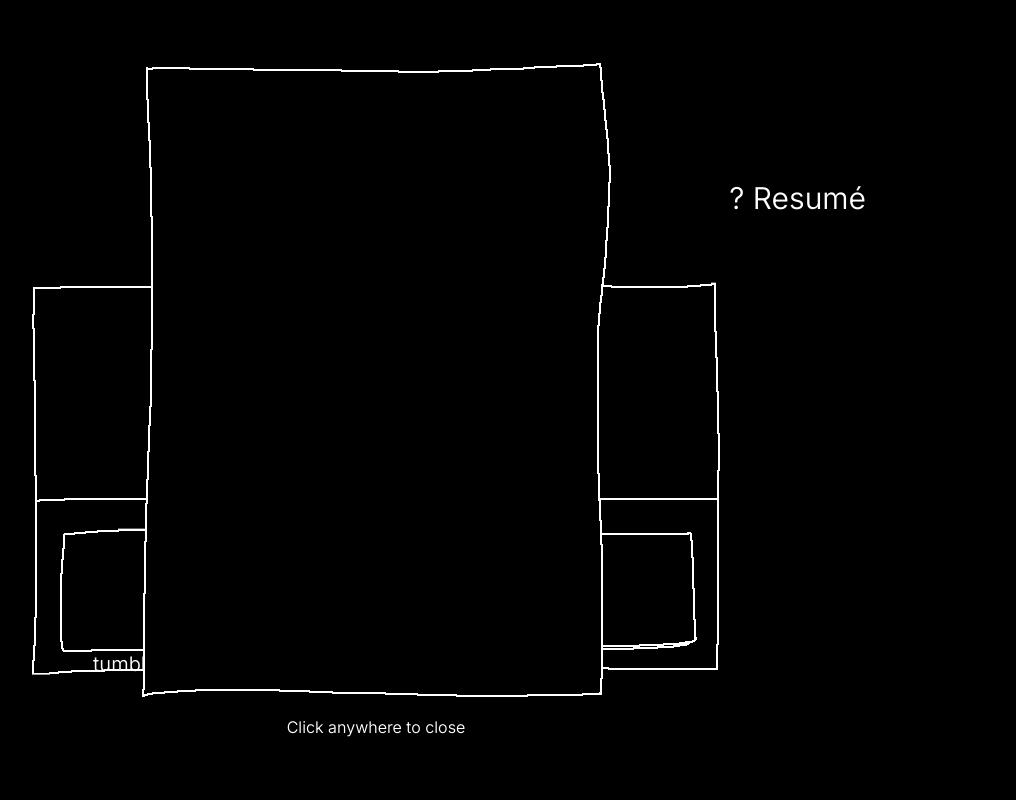
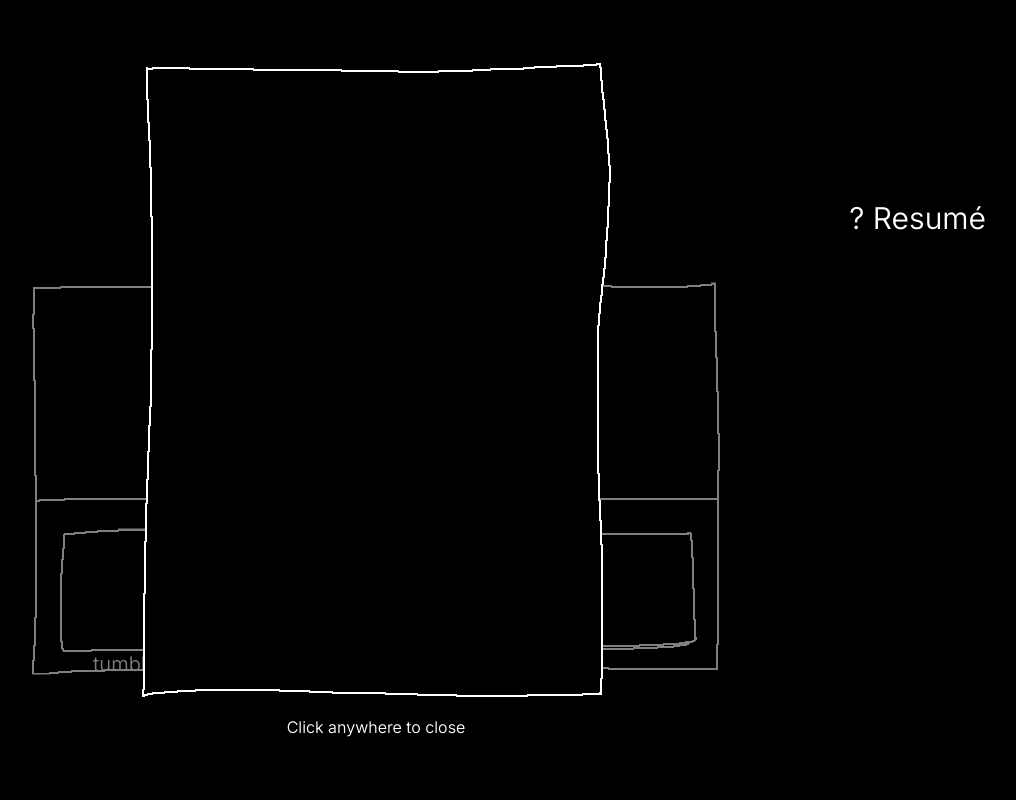
Before and after one commit to rigormortis123/portfolio, a website built with Parcel: page src/index.html in a window 1280 px wide. Both pictures are taken after a click on the element "? Resumé". Shown: the top 800 px of the page, without its empty margins (264-1280 px from the left). Built offline with nearby package versions, Linux system fonts and the light colour scheme.

Commit message:
smaccs mieux organiser, landing page terminer sauf le popup

```diff
--- a/src/css/_base.css
+++ b/src/css/_base.css
@@ -19,35 +19,23 @@ body {
   background: black;
   font-family: "Inter", sans-serif;
   font-weight: 350;
+  height: 130vh;
 }
 
-.landing-popup {
-  position: fixed;
-  inset: 0;
-  display: flex;
-  flex-direction: column;
-  align-items: center;
-  justify-content: center;
-  transform: translateX(100%);
-  transition: all 200ms ease-in-out;
+html {
+  image-rendering: pixelated;
+  cursor: url("../imgs/mouse.svg"), none;
 }
 
-.landing-popup p {
-  margin-top: 20px;
+a:hover {
+  cursor: url("../imgs/mouse.svg"), none;
 }
 
-.landing-popup.is-open {
-  transform: translateX(0);
+.cursor {
+  width: 30px;
+  height: 30px;
+  border-radius: 15px;
+  background: red;
+  position: fixed;
+  pointer-events: none;
 }
-
-.drawer-2 {
-  position: relative;
-  top: -1;
-}
-
-.drawer-3 {
-  font-size: 25px;
-  position: relative;
-  top: 3;
-  right: 6;
-}
--- a/src/css/_layout.css
+++ b/src/css/_layout.css
@@ -1,5 +1,5 @@
 .l-box {
-  z-index: -1;
+  z-index: 0;
   position: fixed;
   top: 0;
   top: 50%;
@@ -8,18 +8,50 @@
   image-rendering: pixelated;
   image-rendering: -moz-crisp-edges;
   image-rendering: crisp-edges;
-  animation: hover 2000ms infinite ease-in-out;
+  /* animation: float 2000ms infinite ease-in-out; */
 }
 
-@keyframes hover {
+@keyframes float {
   50% {
     transform: translate(-50%, -48%);
   }
 }
 
 .l-menu {
+  position: fixed;
   display: flex;
-  margin: 180px 150px;
   justify-content: flex-end;
   font-size: 30px;
+  width: 100%;
+  top: 200px;
+  right: 30px;
 }
+
+.l-bottom-img {
+  height: 100%;
+  display: flex;
+  align-items: flex-end;
+  justify-content: center;
+  pointer-events: none;
+  padding-bottom: 70px;
+}
+
+.l-buttons {
+  margin-top: -146px;
+  display: flex;
+  gap: 32px;
+  margin-left: 28px;
+}
+
+.l-overlay {
+  transition: all 200ms linear;
+}
+
+.l-overlay.is-active {
+  inset: 0;
+  position: fixed;
+  height: 1000px;
+  width: 1000px;
+  background-color: black;
+  opacity: 0.5;
+}
--- a/src/css/main.css
+++ b/src/css/main.css
@@ -2,4 +2,6 @@
 @import "./_font.css";
 @import "./_base.css";
 @import "./_layout.css";
-@import "./modules/_landing.css";
+@import "./modules/_index.css";
+@import "./modules/_drawer.css";
+@import "./modules/_button.css";
--- /dev/null
+++ b/src/css/modules/_button.css
@@ -0,0 +1,16 @@
+.button-landing-text {
+  position: relative;
+  bottom: 73;
+  font-size: 20px;
+}
+
+.button-landing {
+  display: flex;
+  flex-direction: column;
+  align-items: center;
+  transition: all 100ms ease-in-out;
+}
+
+.button-landing:hover {
+  transform: translateY(30px);
+}
--- /dev/null
+++ b/src/css/modules/_drawer.css
@@ -0,0 +1,11 @@
+.drawer-2 {
+  position: relative;
+  top: -1;
+}
+
+.drawer-3 {
+  font-size: 25px;
+  position: relative;
+  top: 3;
+  right: 6;
+}
--- /dev/null
+++ b/src/css/modules/_index.css
@@ -0,0 +1,31 @@
+.index-creature {
+  margin-left: 205px;
+}
+
+.index-box {
+  margin-top: -155px;
+  pointer-events: none;
+}
+
+.index-popup {
+  position: fixed;
+  inset: 0;
+  display: flex;
+  flex-direction: column;
+  align-items: center;
+  justify-content: center;
+  transform: translateX(100%);
+  transition: all 200ms ease-in-out;
+}
+
+.index-popup p {
+  margin-top: 20px;
+}
+
+.index-popup.is-open {
+  transform: translateX(0);
+}
+
+.index-bottom-img {
+  width: 100px;
+}
--- a/src/css/modules/_landing.css
+++ /dev/null
@@ -1,31 +0,0 @@
-.landing-creature {
-  margin-left: 205px;
-}
-
-.landing-box {
-  margin-top: -155px;
-  pointer-events: none;
-}
-
-.landing-buttons {
-  margin-top: -146px;
-  display: flex;
-  gap: 32px;
-  margin-left: 28px;
-}
-
-.landing-button-text {
-  position: relative;
-  bottom: 73;
-  font-size: 20px;
-}
-
-.landing-button {
-  display: flex;
-  flex-direction: column;
-  align-items: center;
-  transition: all 100ms ease-in-out;
-}
-.landing-button:hover {
-  transform: translateY(30px);
-}
--- a/src/index.html
+++ b/src/index.html
@@ -13,34 +13,38 @@
     <link rel="stylesheet" href="css/main.css" />
   </head>
   <body>
+    <div class="l-bottom-img">
+      <img class="index-bottom-img" src="./imgs/gayduncan.png" />
+    </div>
+
     <div class="l-box">
-      <img class="landing-creature" src="./imgs/nyeh.png" />
+      <img class="index-creature" src="./imgs/creature-1.png" />
 
-      <img class="landing-box" src="./imgs/box.png" />
+      <img class="index-box" src="./imgs/box.png" />
 
-      <div class="landing-buttons">
-        <div class="landing-button drawer-1">
+      <div class="l-buttons">
+        <div class="button-landing drawer-1">
           <a href="https://www.tumblr.com/uncle-on-the-sofa">
-            <img src="./imgs/smalldrawer2.png" />
+            <img src="./imgs/smalldrawer-2.png" />
           </a>
 
-          <p class="landing-button-text">tumblr</p>
+          <p class="button-landing-text">tumblr</p>
         </div>
 
-        <div class="landing-button drawer-2">
+        <div class="button-landing drawer-2">
           <a href="https://toyhou.se/uncle-on-the-sofa">
-            <img src="./imgs/smalldrawer1.png" />
+            <img src="./imgs/smalldrawer-1.png" />
           </a>
 
-          <p class="landing-button-text">toyhouse</p>
+          <p class="button-landing-text">toyhouse</p>
         </div>
 
-        <div class="landing-button drawer-3">
+        <div class="button-landing drawer-3">
           <a href="#dreier">
             <img src="./imgs/longdrawer.png" />
           </a>
 
-          <p class="landing-button-text">projects</p>
+          <p class="button-landing-text">projects</p>
         </div>
       </div>
     </div>
@@ -49,10 +53,15 @@
       <p id="#resume">? Resumé</p>
     </div>
 
-    <div class="landing-popup">
-      <img src="./imgs/resume.png" alt="" />
+    <div class="l-overlay"></div>
+
+    <div class="index-popup">
+      <div>
+        <img src="./imgs/resume.png" alt="" />
+      </div>
       <p>Click anywhere to close</p>
     </div>
+
     <script src="js/main.js" type="module"></script>
   </body>
 </html>
--- a/src/js/main.js
+++ b/src/js/main.js
@@ -1,8 +1,10 @@
-var resume = document.querySelector(".landing-popup");
+var resume = document.querySelector(".index-popup");
 var resumeButtom = document.getElementById("#resume");
+var overlay = document.querySelector(".l-overlay");
 
 var openResume = function () {
   resume.classList.toggle("is-open");
+  overlay.classList.toggle("is-active");
 };
 
 resumeButtom.addEventListener("click", openResume);
```
Also changed, not shown: src/imgs/creature-1.png (renamed from src/imgs/nyeh.png), src/imgs/creature-2.png (renamed from src/imgs/nyeh2.png), src/imgs/gayduncan.png (added), src/imgs/mouse.png (added), src/imgs/mouse.svg (added), src/imgs/smalldrawer-1.png (renamed from src/imgs/smalldrawer1.png), src/imgs/smalldrawer-2.png (renamed from src/imgs/smalldrawer2.png), src/projects.html (added).
